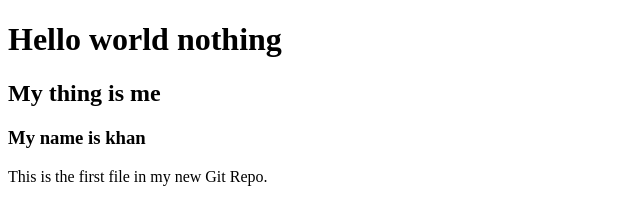
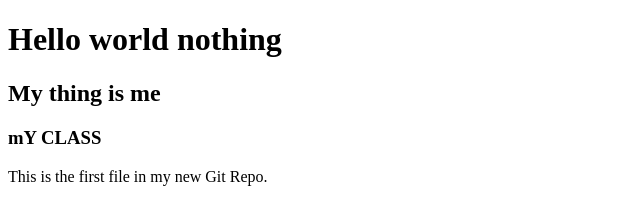
Before and after one commit to AKPAN000/My-folder-is-busy, a plain HTML site: page index.html in a window 1280 px wide. Shown: the full height of the page, 0-640 px from the left. Drawn offline with Linux system fonts and the light colour scheme.

```diff
--- a/index.html
+++ b/index.html
@@ -7,7 +7,7 @@
 
 <h1>Hello world nothing</h1>
 <h2> My thing is me </h2>
-<h3>My name is khan </h3>
+<h3>mY CLASS  </h3>
 <p>This is the first file in my new Git Repo.</p>
 
 </body akash2>
```
Also changed, not shown: feathers.html (+1 -0 lines).
